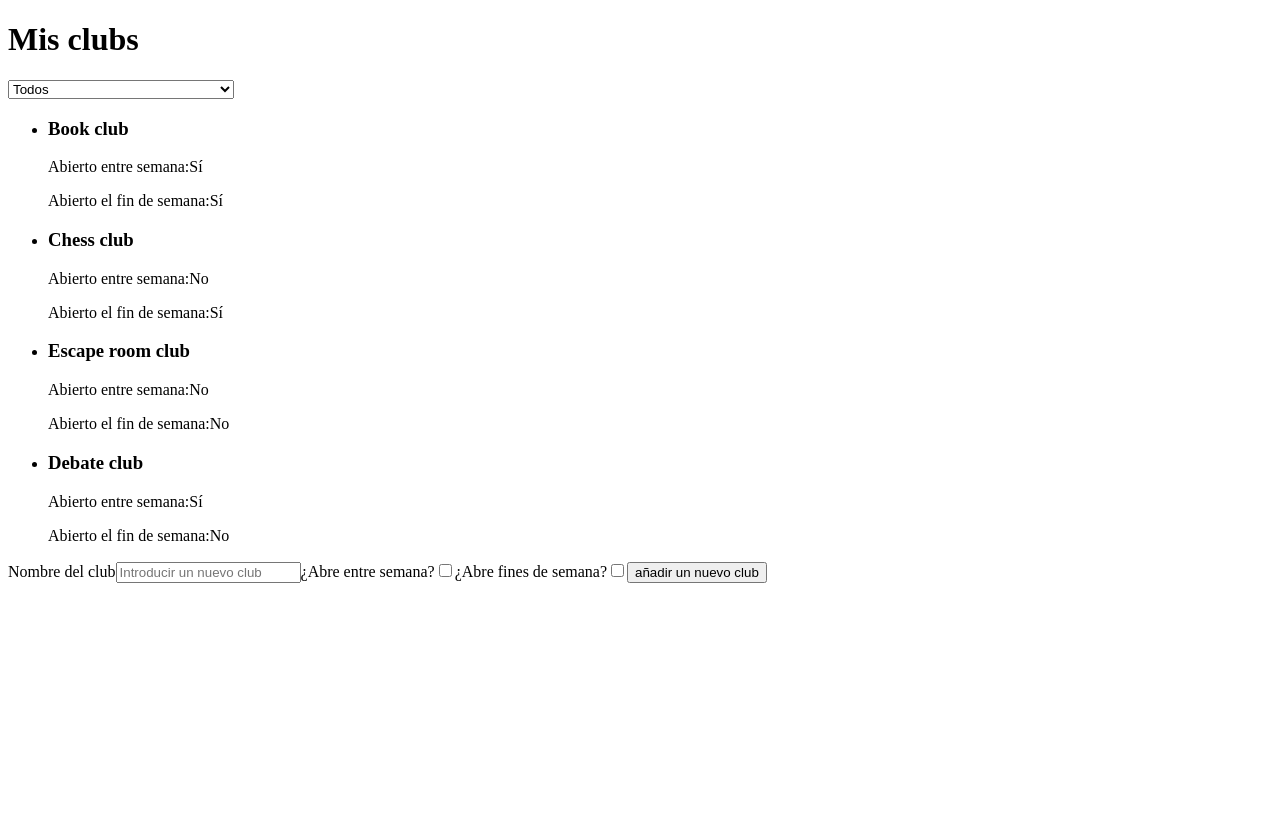
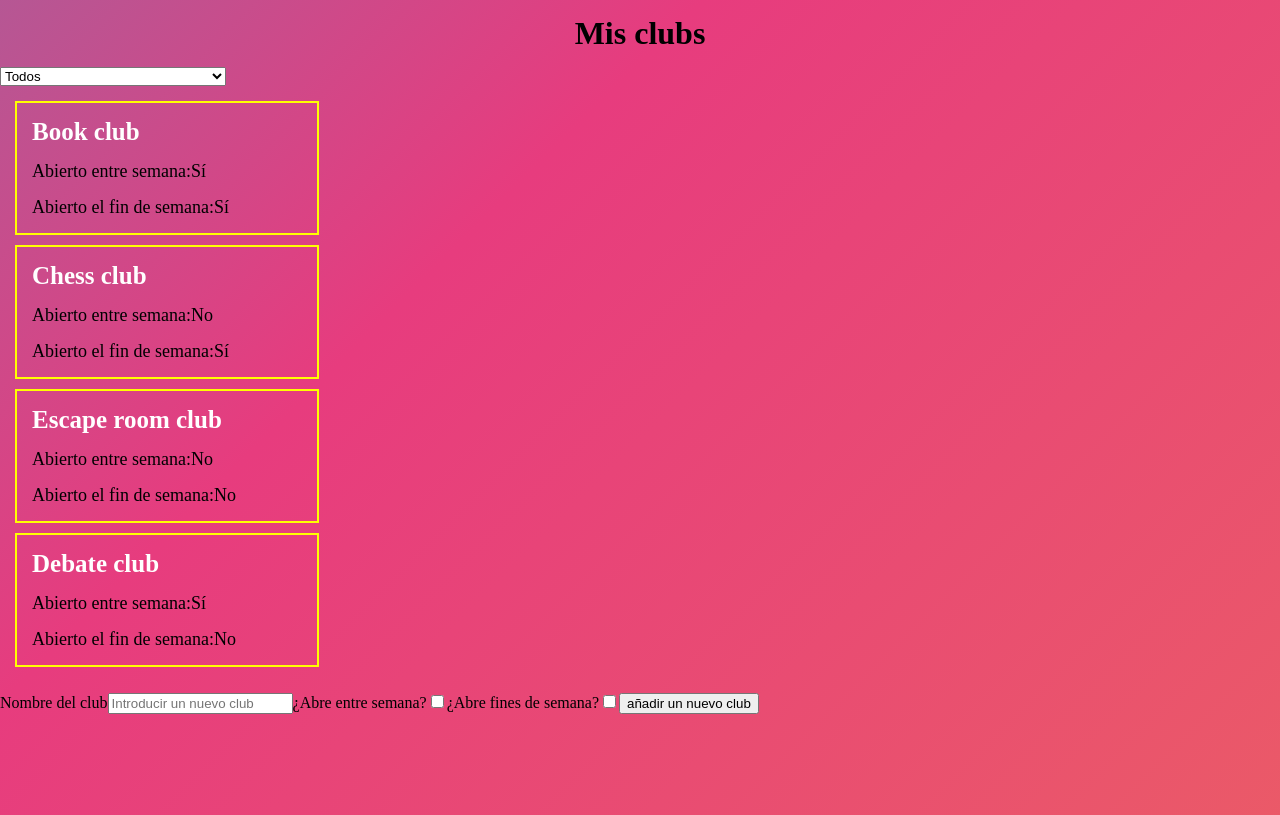
Before and after one commit to AMirandaRd/modulo-3-evaluacion-intermedia-AMirandaRd, a React (Create React App) app: page / in a window 1280 px wide. Built offline with nearby package versions, Linux system fonts and the light colour scheme.

Commit message:
adding style

```diff
--- a/package.json
+++ b/package.json
@@ -1,5 +1,6 @@
 {
   "name": "react-starter-kit",
+  "homepage": "./",
   "version": "0.1.0",
   "private": true,
   "dependencies": {
--- a/public/index.html
+++ b/public/index.html
@@ -2,11 +2,11 @@
 <html lang="en">
   <head>
     <meta charset="utf-8" />
-    <link rel="icon" href="%PUBLIC_URL%/favicon.ico" />
+    <link rel="icon" href="%PUBLIC_URL%/ocio.png"/>
     <meta name="viewport" content="width=device-width, initial-scale=1" />
     <title>Mis clubs</title>
   </head>
-  <body>
+  <body class="all">
     <noscript>You need to enable JavaScript to run this app.</noscript>
     <div id="root"></div>
 
--- a/src/components/App.js
+++ b/src/components/App.js
@@ -1,4 +1,5 @@
 import '../styles/main.scss';
+import '../styles/reset.scss'
 import initialData from '../data/data.json';
 import { useState } from 'react';
 
@@ -50,13 +51,13 @@ function App() {
     })
     .map((club, index) => {
       return (
-        <li key={index}>
-          <h3>{club.name}</h3>
+        <li key={index} className="list">
+          <h3 className="list__title">{club.name}</h3>
 
-          <p>Abierto entre semana:{club.openOnWeekdays ? 'Sí' : 'No'}</p>
+          <p className="list__title--weekdays">Abierto entre semana:{club.openOnWeekdays ? 'Sí' : 'No'}</p>
 
 
-          <p>
+          <p className="list__title--weekends">
             Abierto el fin de semana:
             {club.openOnWeekend ? 'Sí' : 'No'}
           </p>
@@ -66,14 +67,14 @@ function App() {
 
   return (
     <>
-      <h1> Mis clubs</h1>
+      <h1 className="main-title"> Mis clubs</h1>
       <select name='filter' id='filter' value={filterByOpening} onChange={handleFilterByOpening}>
         Mostrar
         <option value='all'>Todos</option>
         <option value='weekDays'>los que abren entre semana</option>
         <option value='weekends'>los que abren los fines de semana</option>
       </select>
-      <ul>{renderClubs()}</ul>
+      <ul className="main-list">{renderClubs()}</ul>
       <form onSubmit={handleSubmit}>
         <label htmlFor='ClubName'> Nombre del club</label>
         <input
--- a/src/styles/main.scss
+++ b/src/styles/main.scss
@@ -0,0 +1,48 @@
+.main-title{
+    text-align: center;
+}
+
+.main-list{
+    display: flex;
+    flex-direction: column;
+    justify-content: center;
+}
+
+.list{
+   margin-bottom: 10px;
+   list-style: none;
+   border: 2px yellow solid;
+   width: 300px;
+&__title{
+    font-size: 25px;
+    color:white;
+
+&--weekdays{
+    font-size: 18px;}
+
+&--weekends{
+        font-size: 18px;}
+    }
+}
+
+body {
+    margin: 0;
+    padding: 0;
+    box-sizing: border-box;
+    background: linear-gradient(-45deg, #ee7752, #e73c7e, #23a6d5, #23d5ab);
+    background-size: 400% 400%;
+    animation: gradient 15s ease infinite;
+    height: 100vh;
+  }
+
+  @keyframes gradient {
+    0% {
+      background-position: 0% 50%;
+    }
+    50% {
+      background-position: 100% 50%;
+    }
+    100% {
+      background-position: 0% 50%;
+    }
+}
--- /dev/null
+++ b/src/styles/reset.scss
@@ -0,0 +1,13 @@
+
+
+  h1,
+  h2,
+  h3,
+  h4,
+  h5,
+  h6,
+  p,
+  ul {
+    margin: 15px;
+    padding: 0;
+  }
```
Also changed, not shown: public/ocio.png (added).
